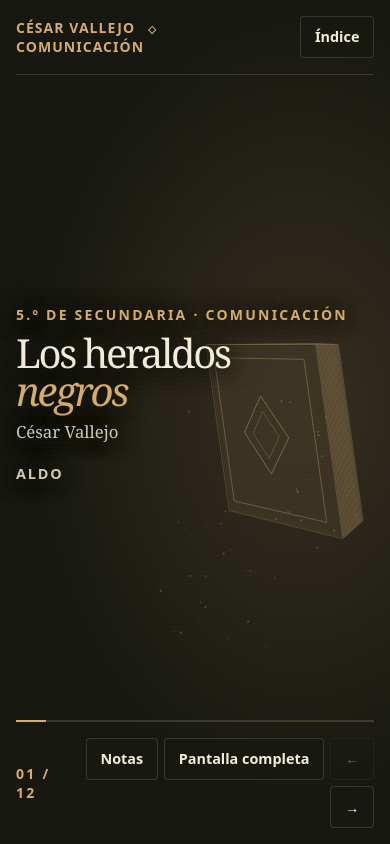
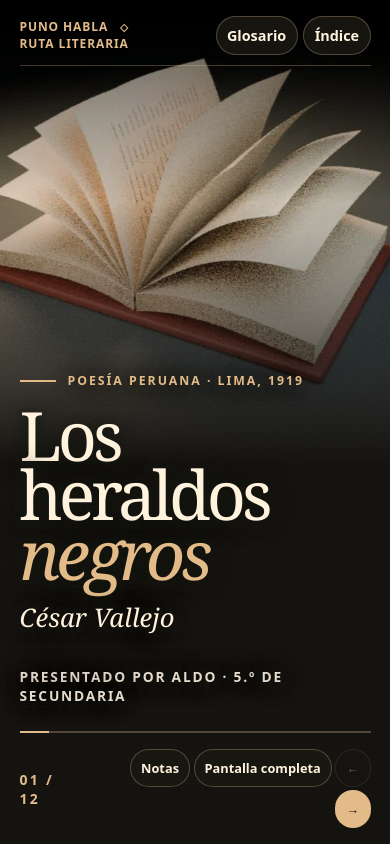
Before and after one commit to aptitudlabsstudio-hash/vallejo-presentacion, a plain HTML site: page index.html in a window 390 px wide. Drawn offline with Linux system fonts and the light colour scheme.

Commit message:
Integrar escenas literarias 3D originales, animación de páginas y glosario

```diff
--- a/assets/app.js
+++ b/assets/app.js
@@ -3,12 +3,42 @@ const stage = byId('stage');
 const slide = byId('slide');
 const panel = byId('panel');
 const lowerMotion = window.matchMedia('(prefers-reduced-motion: reduce)');
-const scene = createScene(byId('scene'), lowerMotion);
+const gallery = byId('gallery');
+const plates = ['book','mountain','mountain','book','book','water','water','crack','ember','water','mountain','book'];
+let previousPlate;
+function changePlate(index, direction) {
+  const image = document.createElement('img');
+  const src = './assets/art/'+plates[index]+'.webp';
+  image.src = src;
+  image.alt = '';
+  gallery.replaceChildren(...(previousPlate ? [previousPlate] : []),image);
+  const old = previousPlate;
+  previousPlate = image;
+  stage.dataset.plate = plates[index];
+  stage.dataset.page = index;
+  const duration = lowerMotion.matches ? 0 : 900;
+  image.animate([{opacity:0,transform:'scale(1.14) translateX('+direction*3+'%)'},{opacity:1,transform:'scale(1.02)'}],{duration,easing:'cubic-bezier(.2,.7,.2,1)'});
+  if(old) setTimeout(()=>old.remove(),duration);
+  const next = new Image();
+  next.src = './assets/art/'+plates[(index+1)%plates.length]+'.webp';
+}
 let current = 0;
 let touchStart;
 function render(index, direction = 1) {
   current = Math.max(0, Math.min(slides.length - 1, index));
-  const {tag,title,body,art} = slides[current];
+  const {tag,title,body} = slides[current];
+  const outgoing = slide.querySelector('article');
+  if (outgoing && !lowerMotion.matches) {
+    const ghost = outgoing.cloneNode(true);
+    ghost.classList.add('outgoing');
+    ghost.inert = true;
+    ghost.setAttribute('aria-hidden','true');
+    stage.append(ghost);
+    const box = outgoing.getBoundingClientRect();
+    Object.assign(ghost.style,{left:box.left+'px',top:box.top+'px',width:box.width+'px'});
+    const turn = ghost.animate([{opacity:.9,transform:'perspective(800px) rotateY(0deg)'},{opacity:0,transform:'perspective(800px) rotateY('+(-direction*45)+'deg) translateX('+(-direction*65)+'px)'}],{duration:300,easing:'ease-in'});
+    turn.onfinish = () => ghost.remove();
+  }
   slide.innerHTML = '<article><div class="tag">'+tag+'</div><h1>'+title+'</h1>'+body+'</article>';
   if (!lowerMotion.matches) {
     const article = slide.firstElementChild;
@@ -21,13 +51,18 @@ function render(index, direction = 1) {
         {duration:550,delay:i*100,fill:'backwards',easing:'ease-out'});
     });
   }
-  scene.set(art);
+  changePlate(current,direction);
   byId('position').textContent = String(current+1).padStart(2,'0')+' / '+slides.length;
   byId('progress').style.width = ((current+1)/slides.length*100)+'%';
   byId('prev').disabled = current===0;
   byId('next').disabled = current===slides.length-1;
   history.replaceState(null,'','#'+(current+1));
 }
+stage.addEventListener('pointermove', e => {
+  if (e.pointerType!=='mouse'||lowerMotion.matches) return;
+  gallery.style.setProperty('--px',((e.clientX/innerWidth-.5)*10)+'px');
+  gallery.style.setProperty('--py',((e.clientY/innerHeight-.5)*7)+'px');
+});
 function move(delta) {
   if (slides[current+delta]) render(current+delta,delta);
 }
@@ -70,6 +105,27 @@ document.addEventListener('fullscreenchange', () => {
 byId('next').onclick = () => move(1);
 byId('prev').onclick = () => move(-1);
 byId('notes').onclick = () => showPanel('notes');
+byId('glossary').onclick = () => {
+  byId('panelTitle').textContent = 'Palabras del poema';
+  const list = document.createElement('dl');
+  list.className = 'definitions';
+  for (const [term,definition] of [
+    ['Heraldo','Mensajero. En el poema, los golpes parecen anunciar la Muerte.'],
+    ['Resaca','Movimiento del agua al retirarse el oleaje. La imagen sugiere que un golpe trae sufrimientos anteriores.'],
+    ['Empozarse','Acumularse como el agua en un charco.'],
+    ['Zanja','Surco profundo en la tierra. En un rostro sugiere una marca duradera.'],
+    ['Atilas','Alusión a Atila, jefe de los hunos. Evoca una fuerza que arrasa.'],
+    ['Blasfemar','Ofender con palabras aquello que se considera sagrado.'],
+    ['Crepitaciones','Chasquidos que se oyen cuando algo arde.'],
+    ['Voz poética','Quien habla dentro del poema.'],
+    ['Personificación','Atribuir acciones humanas a otra cosa, como cuando la Muerte envía mensajeros.']
+  ]) {
+    const dt=document.createElement('dt'), dd=document.createElement('dd');
+    dt.textContent=term; dd.textContent=definition; list.append(dt,dd);
+  }
+  byId('panelContent').replaceChildren(list);
+  panel.showModal();
+};
 byId('index').onclick = () => showPanel('index');
 byId('full').onclick = fullscreen;
 byId('close').onclick = () => panel.close();
@@ -95,4 +151,5 @@ stage.addEventListener('touchend', event => {
   if (Math.abs(dx)>55 && Math.abs(dx)>Math.abs(dy)*1.5) move(dx<0?1:-1);
 },{passive:true});
 stage.addEventListener('touchcancel', () => {touchStart = undefined;});
-render(Number(location.hash.slice(1))-1 || 0);
+const requested = Number(location.hash.slice(1));
+render(Number.isInteger(requested) ? requested-1 : 0);
--- /dev/null
+++ b/assets/edition.css
@@ -0,0 +1,43 @@
+:root{--bg:#121210;--paper:#fff3dd;--gold:#e2bb88;--soft:#e5dace;--line:#ddbc924d}
+#stage{background:#121210;--shade:#151310;--artWidth:60%;padding:clamp(1rem,3.5vw,3.35rem) clamp(1.15rem,5vw,6rem)}
+#stage[data-plate=water]{--shade:#101d21;--gold:#a9d9d5}
+#stage[data-plate=ember]{--shade:#241611;--gold:#f5b288}
+#stage[data-plate=crack]{--shade:#221b17}
+#gallery{position:absolute;z-index:-2;inset:0;overflow:hidden;background:var(--shade);transition:background .8s}
+#gallery img{position:absolute;right:0;top:0;height:100%;width:var(--artWidth);object-fit:cover;object-position:50% 52%;transform:scale(1.02);filter:saturate(.85);animation:breathe 17s ease-in-out alternate infinite}
+#gallery:after{content:"";position:absolute;inset:0;background:linear-gradient(90deg,var(--shade) 0%,var(--shade) 35%,transparent 70%),linear-gradient(0deg,#090908ed,transparent 21%,transparent 82%,#090908ad)}
+@keyframes breathe{from{scale:1}to{scale:1.055}}
+.grain{opacity:.18}
+header{align-self:start}
+header span,.tag,#position,.byline{font-family:system-ui,sans-serif}
+.tag{display:flex;align-items:center;gap:12px;font-size:clamp(.77rem,1.1vw,1rem)}
+.tag:before{content:'';width:36px;height:2px;background:var(--gold)}
+article{max-width:59%}
+article h1{font-size:clamp(2.55rem,6.65vw,7.8rem);line-height:1.01;margin:.24em 0 .32em}
+[data-page="0"] h1{font-size:clamp(4.4rem,9.2vw,10.5rem);line-height:.88;margin:.23em 0}
+[data-page="0"] .author{font:italic clamp(1.6rem,3vw,3rem) Georgia;color:var(--paper)}
+article .byline{font-size:.86rem;margin-top:2rem}
+article dl{gap:0;max-width:43rem}dt,dd{border-top:1px solid var(--line);padding:.32em 0}dt{padding-right:1rem}
+article .credit{font-size:1rem}
+button{border-radius:24px;background:#191812d9}
+#next,#prev{width:3rem}
+#next{background:var(--gold);color:#201a12}
+#panel{border-radius:12px;background:#201e19}
+@media(max-width:720px){
+ #stage{gap:.7rem;min-height:100svh}
+ #gallery img{width:100%;height:55%;top:0;object-position:center 50%}
+ #gallery:after{background:linear-gradient(0deg,var(--shade) 0%,var(--shade) 45%,transparent 76%,#0008)}
+ #slide{align-items:end;padding-top:min(24svh,12rem)}
+ article{max-width:100%;padding:.5rem 0}
+ article h1{font-size:clamp(2.45rem,9.5vw,4.6rem)}
+ [data-page="0"] h1{font-size:clamp(4.25rem,15vw,7rem)}
+ header span{font-size:.75rem}header{padding-bottom:.65rem}
+ .actions{gap:.23rem}.actions button{padding:.55rem .62rem;font-size:.8rem}#next,#prev{width:2.2rem}
+}
+@media(prefers-reduced-motion:reduce){#gallery img{animation:none}}
+.outgoing{position:fixed;pointer-events:none;z-index:1;margin:0;transform-origin:0 50%}
+#gallery img{translate:var(--px,0px) var(--py,0px);transition:translate .7s ease-out}
+@media(min-width:721px){[data-page="2"] article h1,[data-page="3"] article h1{font-size:clamp(3rem,5.6vw,6.7rem)}}
+.definitions{grid-template-columns:minmax(5.5rem,auto) 1fr;font-size:1rem;line-height:1.45}
+header nav{display:flex;gap:.35rem}
+@media(max-width:480px){header span{max-width:8rem}header button{padding:.55rem .65rem}}
--- a/assets/scene.js
+++ /dev/null
@@ -1,103 +0,0 @@
-function createScene(canvas, motion) {
-  const ctx = canvas.getContext('2d');
-  if (!ctx) return {set() {}};
-  const palette = {book:'#cbad72',mountain:'#a9aa7d',orbit:'#bf945c',echo:'#c8a56e',water:'#84aaae',crack:'#c19171',ember:'#f59d5a'};
-  let width, height, art='book', start=performance.now(), frame;
-  const seed = i => (Math.sin(i*813.71)*42613.72)%1;
-  function draw(now) {
-    frame = undefined;
-    const t = motion.matches?1.6:(now-start)/1000;
-    const scale = Math.min(width*.38,height*.57);
-    const centerX = width*(width<720?.72:.78);
-    const centerY = height*.51;
-    const fade = Math.min(1,t*2.1);
-    const color = palette[art];
-    const project = ([x,y,z]) => {
-      const zoom=3/(3+z);
-      return [centerX+x*scale*zoom,centerY+y*scale*zoom];
-    };
-    function path(points, alpha=.6, fill, close=false) {
-      ctx.beginPath();
-      points.forEach((point,i) => {
-        const [x,y]=project(point);
-        if(i) ctx.lineTo(x,y); else ctx.moveTo(x,y);
-      });
-      if(close) ctx.closePath();
-      ctx.globalAlpha=alpha*fade;
-      if(fill){ctx.fillStyle=fill;ctx.fill();}
-      ctx.strokeStyle=color;
-      ctx.stroke();
-    }
-    ctx.clearRect(0,0,width,height);
-    ctx.lineWidth=1;
-    if(art==='book'){
-      const angle = -.53+Math.sin(t*.65)*.24;
-      function rotate([x,y,z]){
-        const vx=x*Math.cos(angle)-z*Math.sin(angle);
-        const vz=x*Math.sin(angle)+z*Math.cos(angle);
-        return [vx+y*.14,y-vz*.19,vz];
-      }
-      const face=z=>[[-.43,-.58,z],[.43,-.58,z],[.43,.58,z],[-.43,.58,z]];
-      for(let z=.18;z>=-.16;z-=.018) path(face(z).map(rotate),.45,z<-.14?'#28291c':'#5c4934',true);
-      path([[-.35,-.49,-.17],[.35,-.49,-.17],[.35,.49,-.17],[-.35,.49,-.17]].map(rotate),.68,null,true);
-      path([[0,-.25,-.18],[.17,0,-.18],[0,.25,-.18],[-.17,0,-.18]].map(rotate),.82,null,true);
-      path([[0,-.15,-.18],[.10,0,-.18],[0,.15,-.18],[-.10,0,-.18]].map(rotate),.5,null,true);
-    } else if(art==='water'||art==='echo'||art==='orbit'){
-      const rings = art==='orbit'?9:17;
-      for(let r=1;r<=rings;r++){
-        const points=[];
-        const radius=r/rings*.79;
-        for(let k=0;k<=80;k++){
-          const a=k/80*Math.PI*2;
-          const x=Math.cos(a)*radius;
-          const z=Math.sin(a)*radius;
-          const wave=Math.sin(radius*17-t*1.6+a*2)*.035;
-          points.push(art==='water'?[x,z*.29+wave,z]:[x,z*(art==='echo'?.73:.49)+x*.36,wave+r*.024]);
-        }
-        path(points,.23+.33*r/rings);
-      }
-    } else {
-      for(let row=0;row<14;row++){
-        const points=[];
-        for(let col=0;col<38;col++){
-          const x=(col/37-.5)*1.6;
-          const z=(row/13-.5)*1.4;
-          const peak=art==='mountain'?-.57*Math.exp(-((x+.19)**2+z*z)*5):0;
-          const gap=art==='crack'?Math.exp(-Math.abs(x-.13*Math.sin(z*8))*17)*.24:0;
-          const y=z*.47+peak+gap+Math.sin(col*.61+row*.79+t*.8)*.045;
-          points.push([x,y,z]);
-        }
-        path(points,art==='ember'?.21:.48);
-      }
-    }
-    for(let i=1;i<=48;i++){
-      const level=art==='ember'?((i*.11+t*.39)%1.35):seed(i+500);
-      const [x,y]=project([seed(i)*.91,.63-level,seed(i+100)*.6]);
-      ctx.globalAlpha=fade*(.13+Math.abs(seed(i+200))*.48);
-      ctx.fillStyle=color;
-      ctx.beginPath();
-      ctx.arc(x,y,art==='ember'?1+Math.abs(seed(i+300))*2:1.1,0,Math.PI*2);
-      ctx.fill();
-    }
-    ctx.globalAlpha=1;
-    if(!motion.matches&&!document.hidden) frame=requestAnimationFrame(draw);
-  }
-  function refresh(){
-    if(frame!==undefined) cancelAnimationFrame(frame);
-    draw(performance.now());
-  }
-  function size(){
-    const ratio=Math.min(devicePixelRatio||1,2);
-    width=canvas.clientWidth;
-    height=canvas.clientHeight;
-    canvas.width=Math.round(width*ratio);
-    canvas.height=Math.round(height*ratio);
-    ctx.setTransform(ratio,0,0,ratio,0,0);
-    refresh();
-  }
-  new ResizeObserver(size).observe(canvas);
-  motion.addEventListener('change',refresh);
-  document.addEventListener('visibilitychange',refresh);
-  size();
-  return {set(next){art=next;start=performance.now();refresh();}};
-}
--- a/index.html
+++ b/index.html
@@ -1,11 +1,11 @@
 <!doctype html>
 <html lang="es">
-<head><meta charset="utf-8"><meta name="viewport" content="width=device-width,initial-scale=1"><meta name="theme-color" content="#151710"><meta name="description" content="Presentación interactiva sobre César Vallejo y Los heraldos negros."><title>Los heraldos negros · César Vallejo</title><link rel="stylesheet" href="./assets/style.css"><script defer src="./assets/content.js"></script><script defer src="./assets/scene.js"></script><script defer src="./assets/app.js"></script></head>
+<head><meta charset="utf-8"><meta name="viewport" content="width=device-width,initial-scale=1"><meta name="theme-color" content="#151710"><meta name="description" content="Presentación interactiva sobre César Vallejo y Los heraldos negros."><title>Los heraldos negros · César Vallejo</title><link rel="stylesheet" href="./assets/style.css"><script defer src="./assets/content.js"></script><link rel="stylesheet" href="./assets/edition.css"><script defer src="./assets/app.js"></script></head>
 <body>
 <main id="stage" aria-label="Presentación Los heraldos negros">
-<canvas id="scene" aria-hidden="true"></canvas>
+<div id="gallery" aria-hidden="true"></div>
 <div class="grain"></div>
-<header><span>CÉSAR VALLEJO <i></i> COMUNICACIÓN</span><button id="index">Índice</button></header>
+<header><span>PUNO HABLA <i></i> RUTA LITERARIA</span><nav aria-label="Consulta"><button id="glossary">Glosario</button> <button id="index">Índice</button></nav></header>
 <section id="slide" aria-live="polite"></section>
 <footer><div class="track"><div id="progress"></div></div><div class="bar"><span id="position"></span><div class="actions"><button id="notes" title="Atajo N">Notas</button><button id="full" title="Atajo F">Pantalla completa</button><button id="prev" aria-label="Diapositiva anterior">←</button><button id="next" aria-label="Diapositiva siguiente">→</button></div></div></footer>
 </main>
```
Also changed, not shown: assets/art/book.webp (added), assets/art/crack.webp (added), assets/art/ember.webp (added), assets/art/mountain.webp (added), assets/art/water.webp (added), assets/content.js, 1 other file.
